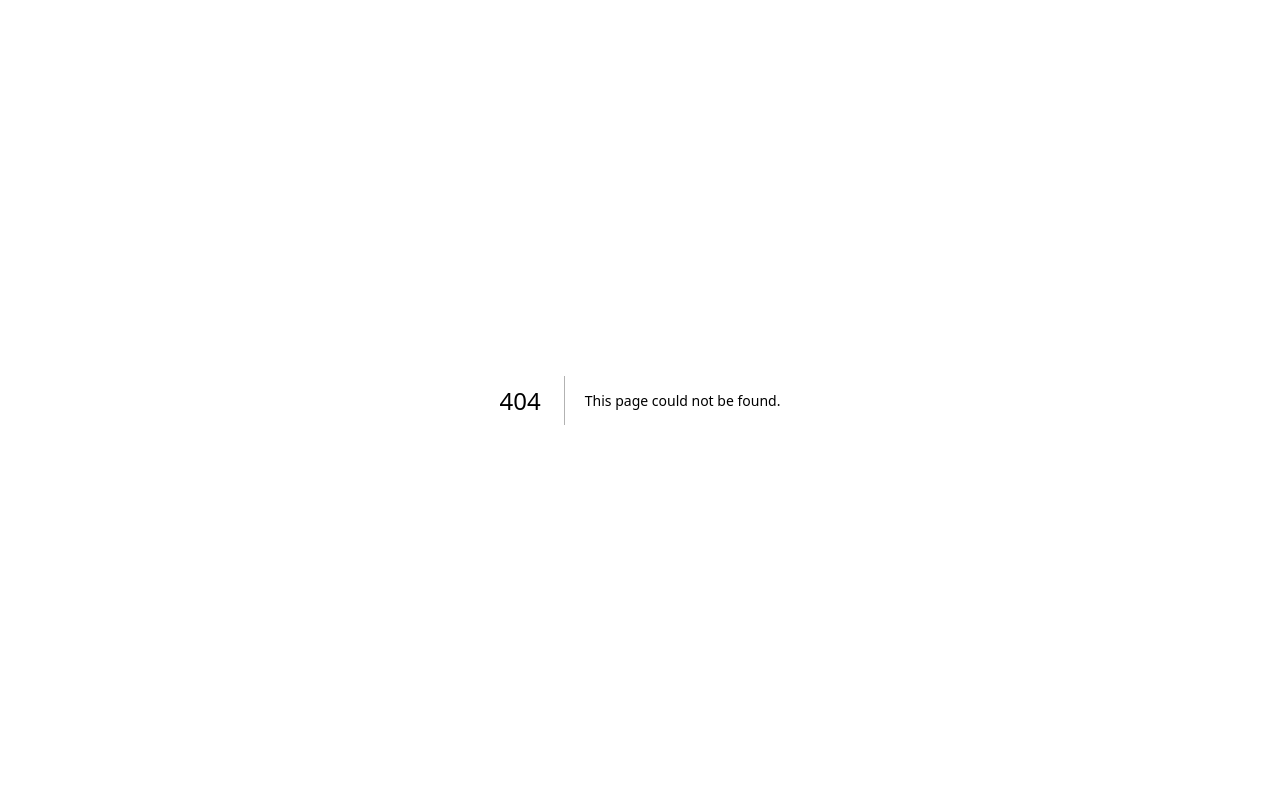
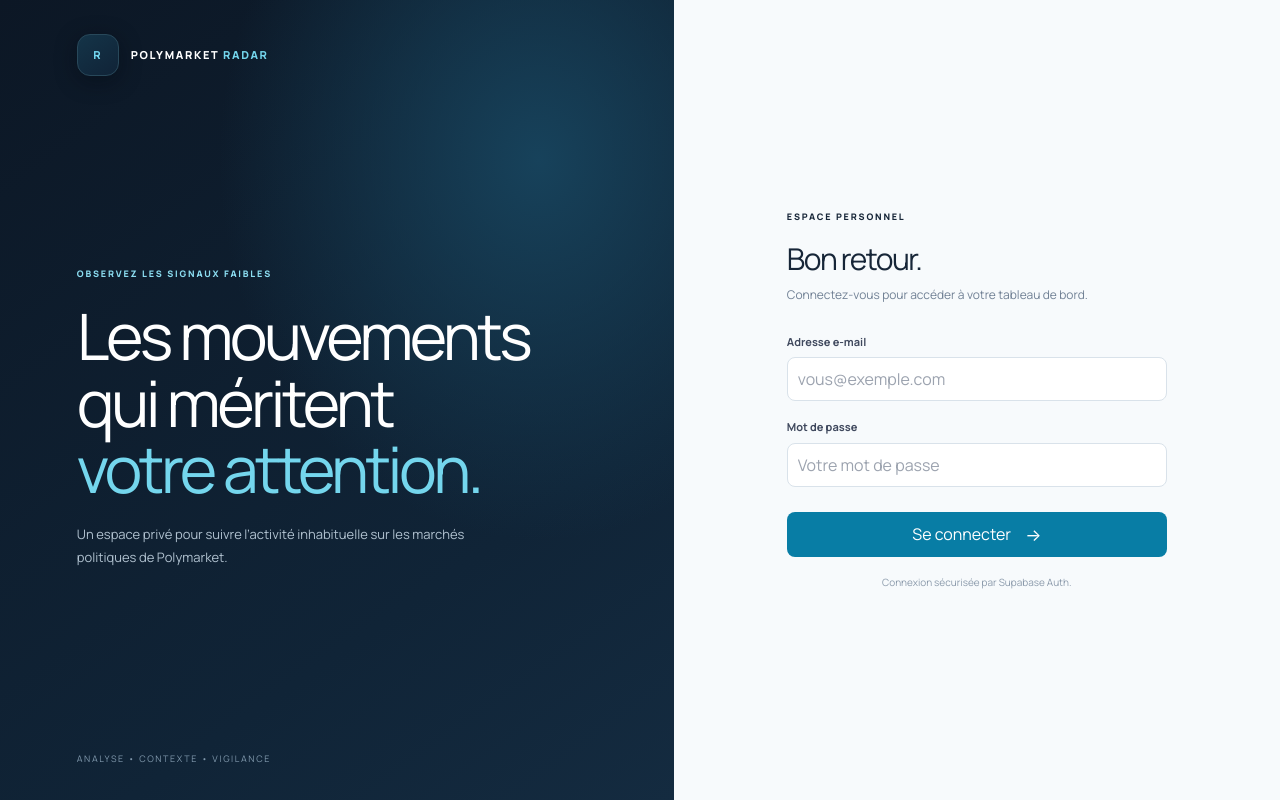
Before and after one commit to Rakick/polymarket-radar, a Next.js app: page /statistics in a window 1280 px wide. Before the commit this address had no page. Built offline with nearby package versions, Linux system fonts and the light colour scheme; no server answers.

Commit message:
Create separate statistics route

```diff
--- /dev/null
+++ b/src/app/statistics/page.tsx
@@ -0,0 +1,18 @@
+"use client";
+
+import { useEffect, useState } from "react";
+import { browserClient } from "@/lib/supabase";
+import StatisticsDashboard from "@/components/StatisticsDashboard";
+import LoginPage from "@/components/LoginPage";
+
+export default function StatisticsPage() {
+  const [authenticated, setAuthenticated] = useState<boolean | null>(null);
+  useEffect(() => {
+    const client = browserClient();
+    client.auth.getSession().then(({ data }) => setAuthenticated(!!data.session));
+    const { data } = client.auth.onAuthStateChange((_event, session) => setAuthenticated(!!session));
+    return () => data.subscription.unsubscribe();
+  }, []);
+  if (authenticated === null) return <p className="p-8">Chargement…</p>;
+  return authenticated ? <StatisticsDashboard /> : <LoginPage />;
+}
```
